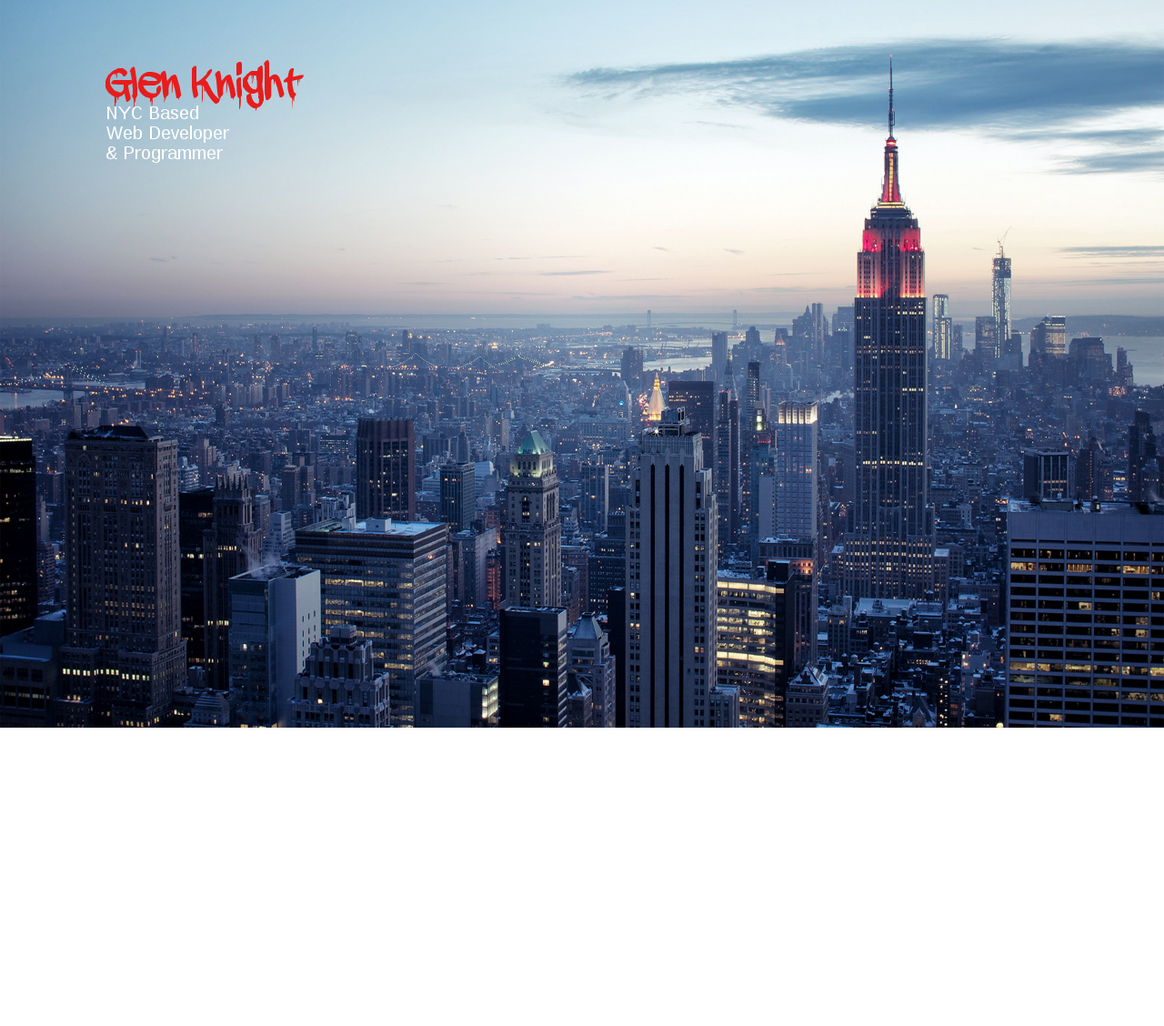
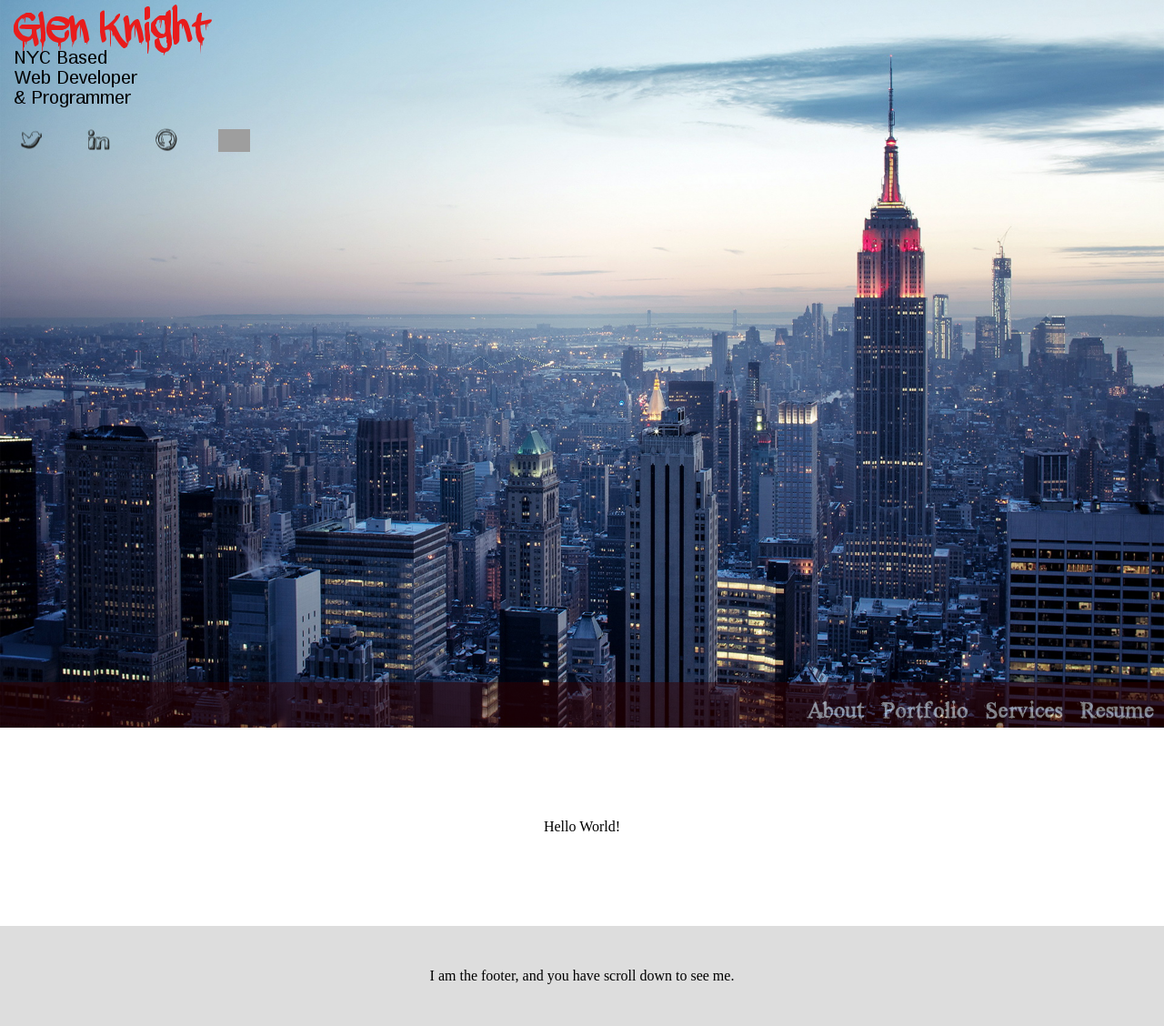
Before and after one commit to glenak1911/KnightGlendotNYC, a PHP site: page / in a window 1280 px wide. Shown: the whole page at 91% size. Before the commit the page ends 800 px from the top, so only its background shows below. Run offline with PHP 8.4, Linux system fonts and the light colour scheme; grey boxes are pictures that could not be loaded.

Commit message:
Intro and Nav bar changes

```diff
--- a/css/style1.css
+++ b/css/style1.css
@@ -1,11 +1,109 @@
-body{
-
+@font-face {
+  font-family: 'Times New Yorker';
+  src: url(../fonts/times_new_yorker.ttf);
 }
 
-.main{
-	background: url(../img/382499.jpg) no-repeat center center fixed;
-	background-size: cover;
-	margin: 0 auto;
-	position: relative;
-	max-width: 1800px;
+body{
+	margin: 0px 0px;
 }
+
+.header{
+  position:absolute;
+  top:50%;
+  text-align:center;
+  width:100%;
+  color:#fff;
+  font-size:36px;
+  -ms-transform: translate(0,-50%); /* IE 9 */
+    -webkit-transform: translate(0,-50%); /* Safari */
+    transform: translate(0,-50%);
+}
+
+#mainHero{
+	background: url(../img/382499.jpg);
+	background-size:cover;
+	position:relative;
+	height:100vh;
+}
+
+.content{
+  padding:100px 50px;
+  text-align:center;
+  width:80%;
+  margin:0px auto;
+}
+
+#footer{
+  padding:30px 0px;
+  text-align:center;
+  background:#ddd;
+}
+
+.socialMedia {
+	text-align: left;
+	padding-top: 0;
+	margin:0px 0px;
+	}
+
+.socialMedia a {
+	padding:10px;
+	height: 30px;
+	width:50px;
+	display: inline-block;
+	text-indent: -999em;
+	-webkit-transform: scale(0.5, 0.5);
+	transform: scale(0.5, 0.5);
+	background-position: center center;
+	background-repeat: no-repeat;
+	text-align: center;
+	border: 0;
+	-webkit-transition: all .2s ease-in-out; /* For Safari 3.1 to 6.0 */
+    transition: all .2s ease-in-out;
+	}
+
+.socialMedia a.twitter  {
+	background-image: url(../img/twitter.png);
+	}
+
+.socialMedia a.linkedin {
+	background-image: url(../img/linkedin.png);
+	}
+
+.socialMedia a.email    {
+	background-image: url(../img/mail.png);
+	}
+
+.socialMedia a.github   {
+	background-image: url(../img/github.png);
+	}
+
+.nav-wrapper{
+	background-color:#330000;
+	opacity:0.5;
+}
+
+.nav-wrapper{
+	position: absolute;
+	bottom: 0;
+	width: 100%;
+	height: 50px;
+}
+
+.navigationBar{
+	float:right;
+	padding-top:0px;
+}
+
+.navigationItem{
+	/* top:-10px; */
+	padding:0px 10px;
+	list-style:none;
+	display:inline-block;
+	font-family: Times New Yorker;
+	font-size:25px;
+}
+
+.navLink {
+	color:#ffffff;
+	text-decoration:none;
+}
--- a/index.html
+++ b/index.html
@@ -1,12 +1,37 @@
 <!DOCTYPE HTML>
 <html>
 	<head>
+		<meta charset="utf-8"/>
+		<link rel="icon" href="favicon.ico" type="image/x-icon" />
 		<title>Glen Knight: NYC Based Web Developer &amp; Programmer</title>
 	<link type="text/css" rel="stylesheet" href="css/style1.css" />
 	</head>
-	<body class="main">
-		<div>
-			<img src="img/logo.png" />
+	<body>
+		<div class="wrapper">
+			<div id="mainHero">
+				<img src="img/logo.png" />
+				<div class="socialMedia">
+					<a class="twitter" href="https://twitter.com/Kn1ghtVisionNYC">Twitter</a>
+					<a class="linkedin" href="https://www.linkedin.com/in/glen-knight-2a5b712b">LinkedIn</a>
+					<a class="github" href="https://github.com/glenak1911">Github</a>
+					<a class="email" href="mailto:glenak1911@gmail.com">E-Mail Me</a>
+				</div>
+			</div>
+			<div class="nav-wrapper">
+				<nav>
+				<div class="navigationBar">
+				  <ul>
+					<li class="navigationItem"><a class ="navLink" href="#">About</a></li><li class="navigationItem"><a class ="navLink" href="#">Portfolio</a></li><li class="navigationItem"><a class ="navLink" href="#">Services</a></li><li class="navigationItem"><a class ="navLink" href="#">Resume</a></li>
+				  </ul>
+				</div>
+				</nav>
+			</div>
+			<div class="content">
+				Hello World!
+			</div>
+			<div id="footer">
+				<p> I am the footer, and you have scroll down to see me.</p>
+			</div>
 		</div>
 	</body>
 <html>
```
Also changed, not shown: favicon.ico (renamed from img/favicon.ico), img/logo.png.
